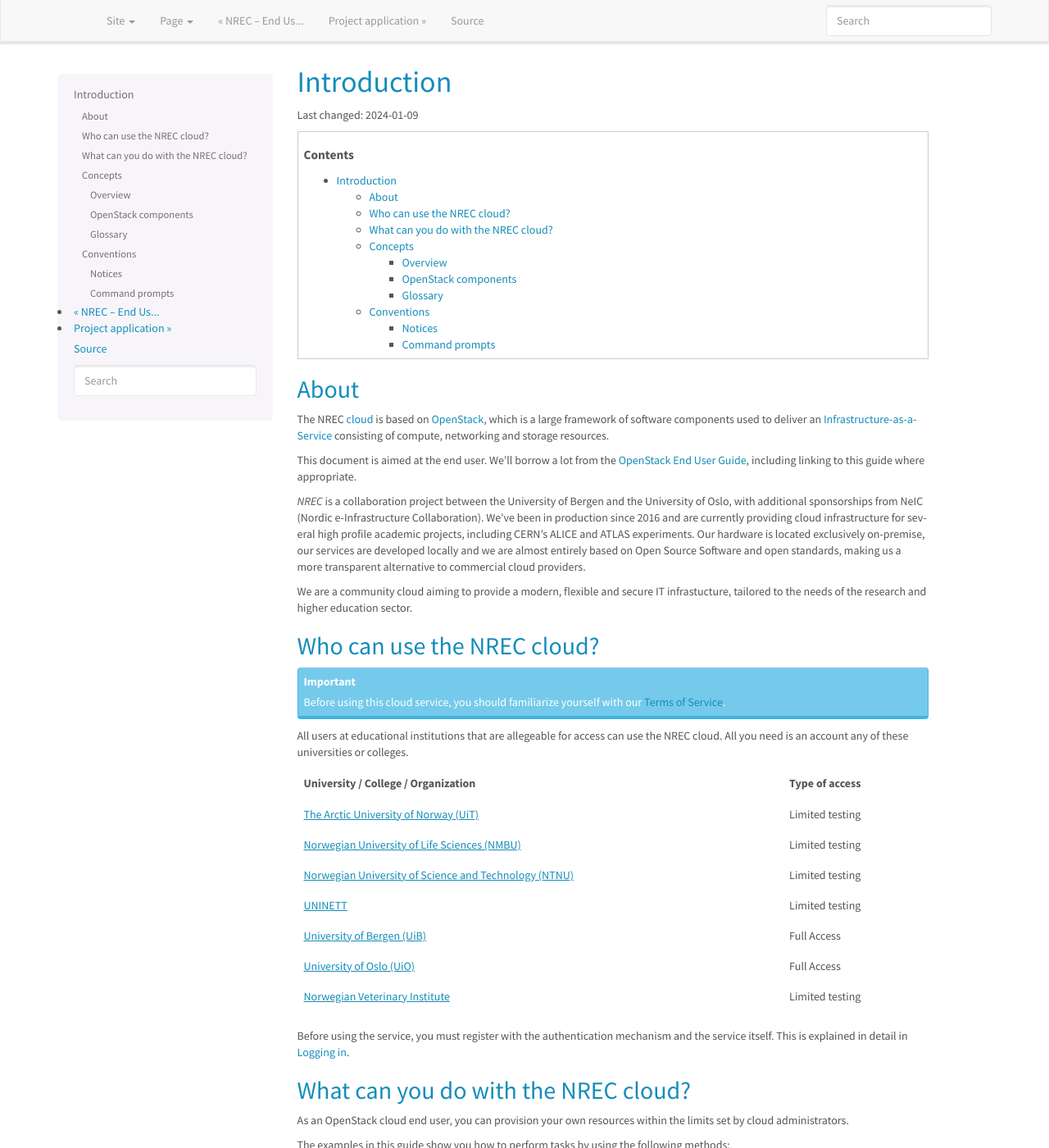
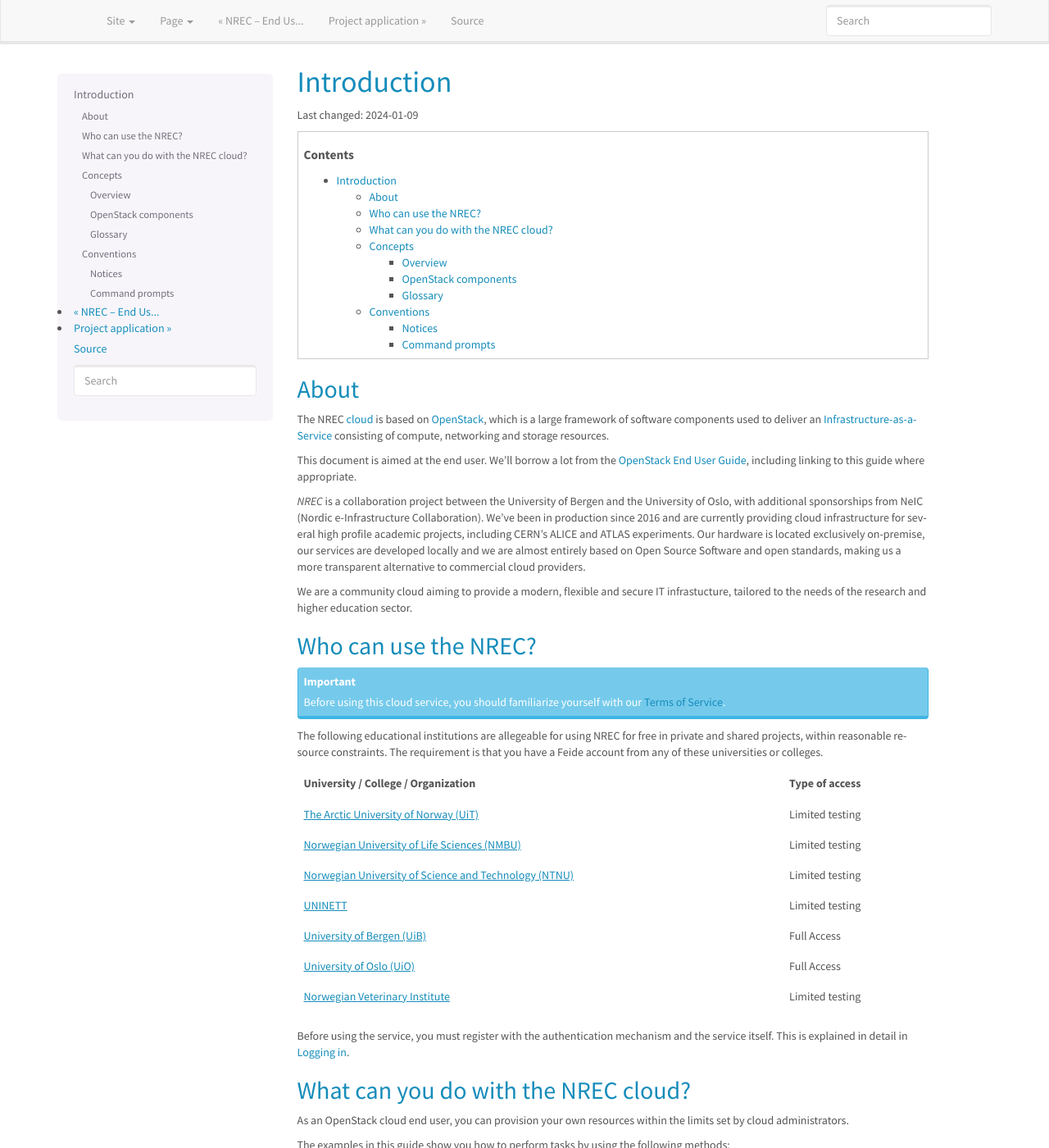
Before and after one commit to norcams/docs-enduser, a Sphinx documentation site: the page built from docs/intro.rst, in a window 1280 px wide and 1400 px high. Shown: the whole window at 82% size. Built offline with Sphinx 7.4.7, drawn with Linux system fonts in a browser that asks for light colours.

Commit message:
make more clear what are the terms for using NREC for free

```diff
--- a/docs/intro.rst
+++ b/docs/intro.rst
@@ -43,7 +43,7 @@ to commercial cloud providers.
 We are a community cloud aiming to provide a modern, flexible and secure IT
 infrastucture, tailored to the needs of the research and higher education sector.
 
-Who can use the NREC cloud?
+Who can use the NREC?
 ------------------------------
 
 .. _Terms of Service: terms-of-service.html
@@ -64,9 +64,9 @@ Who can use the NREC cloud?
    Before using this cloud service, you should familiarize yourself
    with our `Terms of Service`_.
 
-All users at educational institutions that are allegeable for access
-can use the NREC cloud. All you need is an account any of these
-universities or colleges.
+The following educational institutions are allegeable for using NREC
+for free in private and shared projects, within reasonable resource constraints.
+The requirement is that you have a Feide account from any of these universities or colleges.
 
 +----------------------------------------------------------+---------------------------------+
 | University / College / Organization                      | Type of access                  |
```
